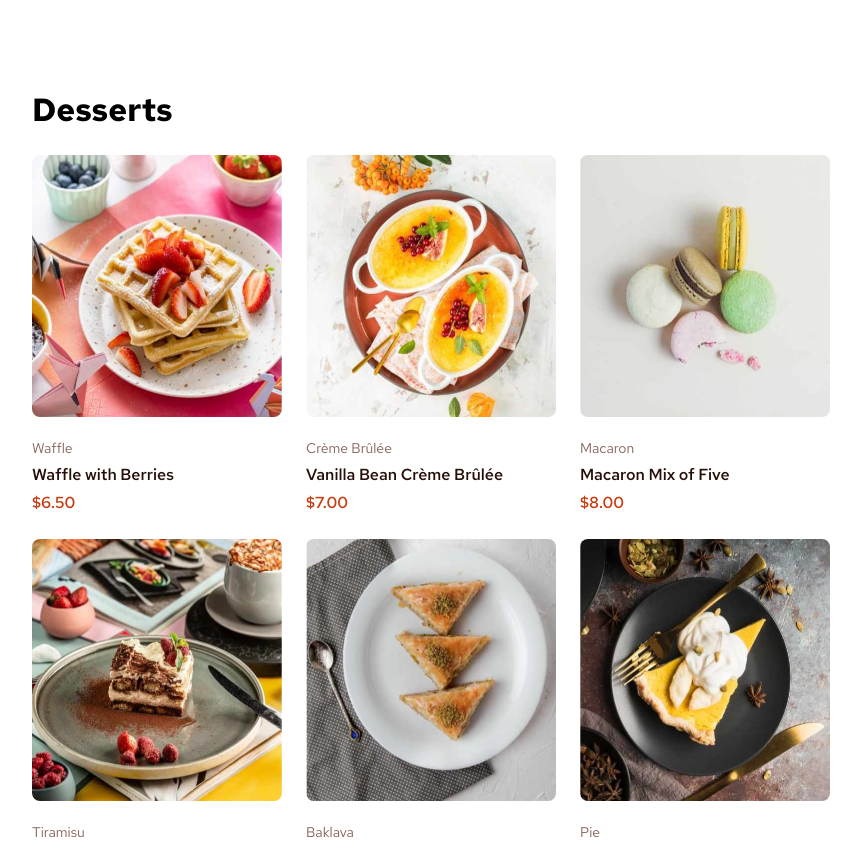
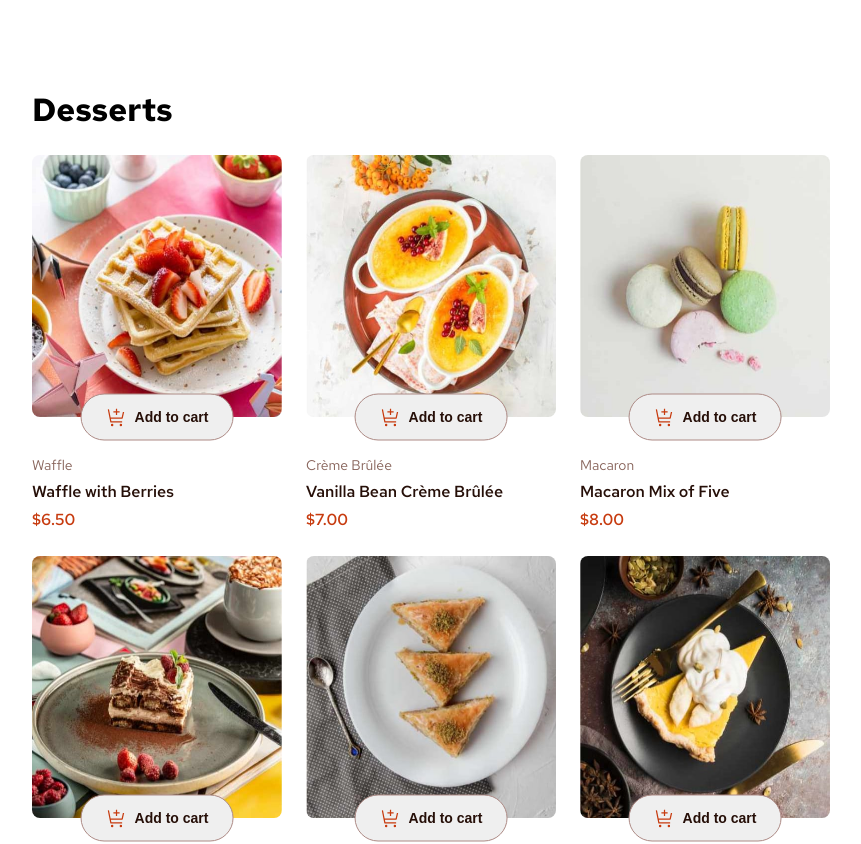
Before and after one commit to Tripouille/fm-product-list-with-cart, a Vue app: page / in a window 1280 px wide. Shown: the top 844 px of the page, without its empty margins (112-973 px from the left). Built offline with nearby package versions, Linux system fonts and the light colour scheme.

Commit message:
feat: create add to cart button

```diff
--- a/src/App.vue
+++ b/src/App.vue
@@ -9,7 +9,7 @@ const { products } = useProducts();
     <h1>Desserts</h1>
     <ul>
       <li v-for="product in products">
-        <ProductCard v-bind="product" />
+        <ProductCard :="product" />
       </li>
     </ul>
   </main>
@@ -17,7 +17,7 @@ const { products } = useProducts();
 
 <style scoped>
 h1 {
-  margin-bottom: 1.5rem;
+  margin-bottom: var(--spc-300);
 }
 main {
   max-width: 76rem;
@@ -29,7 +29,7 @@ ul {
   display: flex;
   flex-direction: row;
   flex-wrap: wrap;
-  gap: 1.5rem;
+  gap: var(--spc-300);
 
   li {
     list-style: none;
--- a/src/components/ProductCard.vue
+++ b/src/components/ProductCard.vue
@@ -9,34 +9,66 @@ const formattedPrice = computed(() => formatPrice(props.price));
 </script>
 
 <template>
-  <figure>
+  <section>
+    <div class="img-wrapper">
       <img
         :src="props.image.desktop"
         :alt="props.name"
         height="262"
         width="250"
       />
-    <figcaption>
+      <button class="add-to-cart-button text-preset-4-bold">
+        <img
+          src="/assets/images/icon-add-to-cart.svg"
+          alt=""
+          aria-hidden="true"
+        />
+        <span>Add to cart</span>
+      </button>
+    </div>
+    <div class="informations">
       <p class="category text-preset-4">{{ props.category }}</p>
       <h2 class="name text-preset-3">{{ props.name }}</h2>
       <p class="price text-preset-3">{{ formattedPrice }}</p>
-    </figcaption>
-  </figure>
+    </div>
+  </section>
 </template>
 
 <style lang="scss" scoped>
-figure {
+section {
   width: 15.625rem;
+
+  .img-wrapper {
+    position: relative;
+    margin-bottom: 2.375rem;
+    height: 16.375rem;
 
     img {
       border-radius: 0.5rem;
-    margin-bottom: 1rem;
+      height: 100%;
     }
 
-  figcaption {
+    .add-to-cart-button {
+      cursor: pointer;
+      display: inline-flex;
+      align-items: center;
+      gap: var(--spc-100);
+      padding: var(--spc-150) var(--spc-300);
+      color: var(--clr-rose-900);
+      border: 1px solid var(--clr-rose-400);
+      position: absolute;
+      bottom: 0;
+      left: 50%;
+      transform: translate(-50%, 50%);
+      text-wrap: nowrap;
+      border-radius: 9999px;
+    }
+  }
+
+  .informations {
     display: flex;
     flex-direction: column;
-    gap: 0.25rem;
+    gap: var(--spc-50);
 
     .category {
       color: var(--clr-rose-500);
--- a/src/style.css
+++ b/src/style.css
@@ -78,7 +78,9 @@
   font-weight: 700;
 }
 
-* {
+*,
+after,
+before {
   margin: 0;
   padding: 0;
   box-sizing: border-box;
```
Lines whose indentation alone changed are shown as unchanged.
